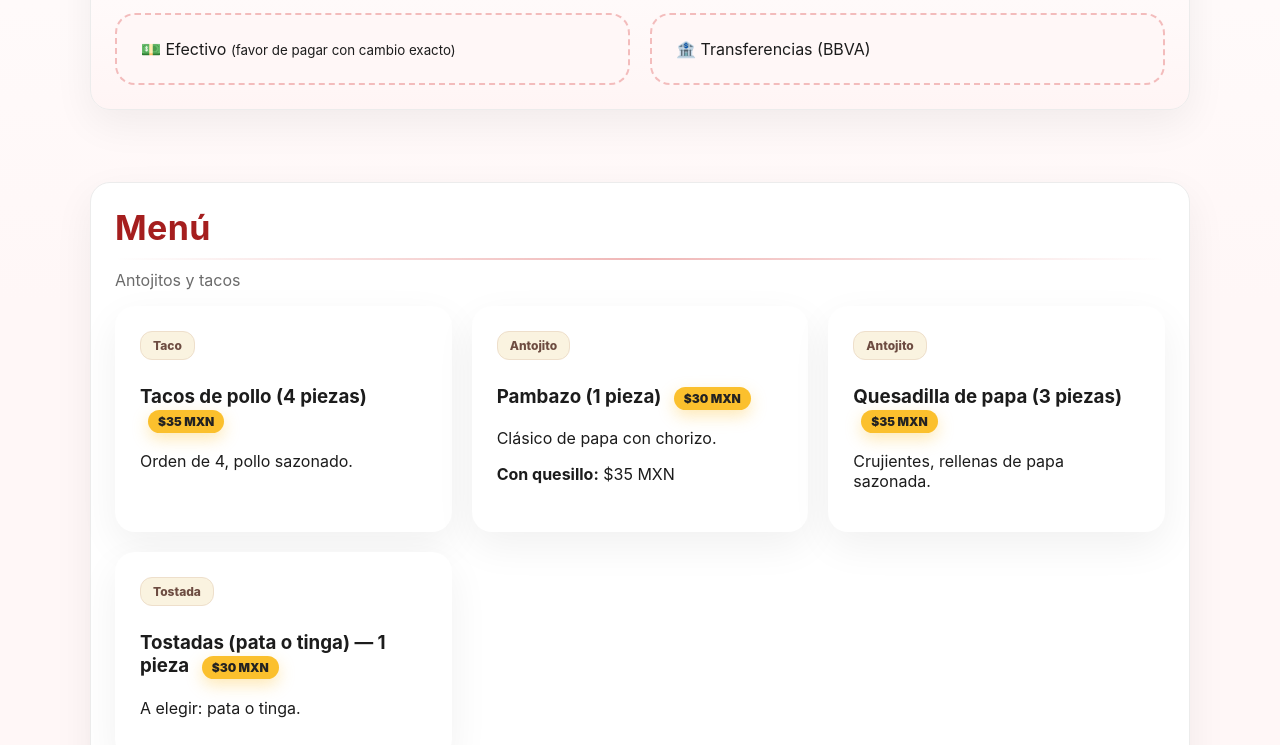
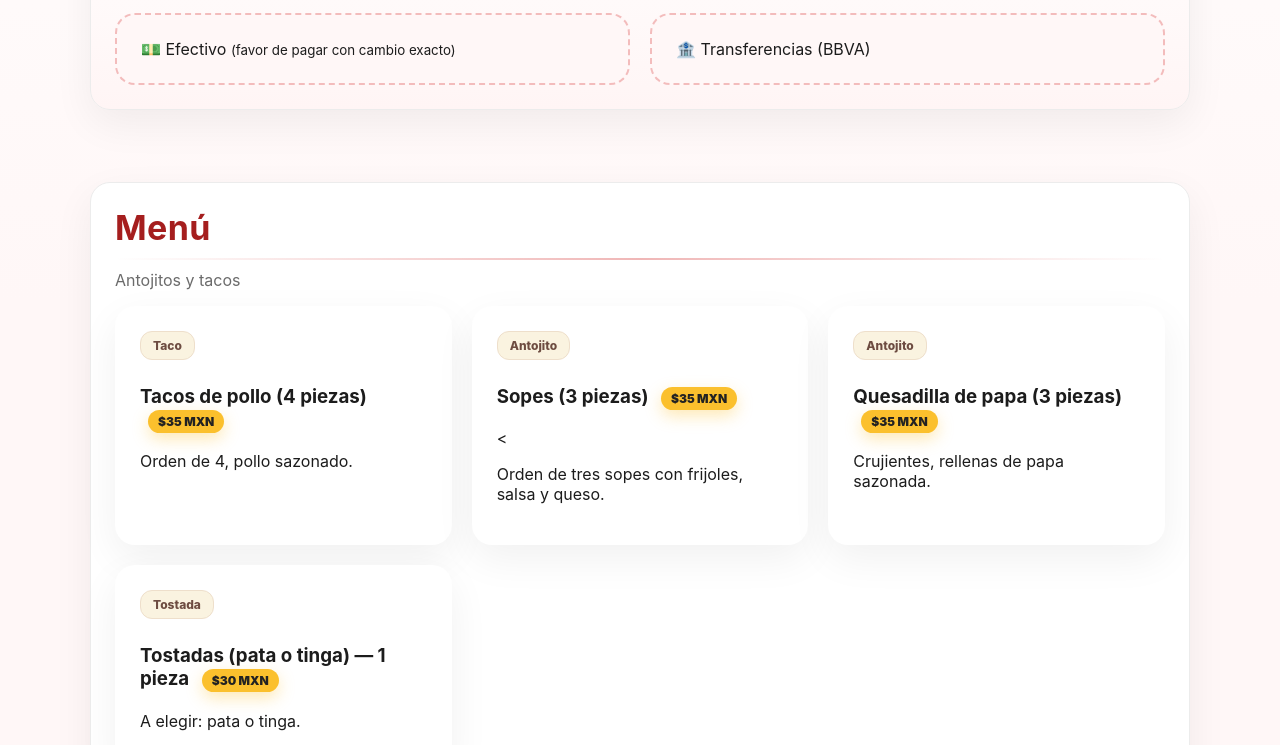
Before and after one commit to riveraindustryy/Casa-faby, a plain HTML site: page index.html in a window 1280 px wide. Shown: the part 498-1243 px from the top of the page. Drawn offline with Linux system fonts and the light colour scheme.

Commit message:
Cambiar Pambazo por Sopes (3 piezas) a $35 MXN

```diff
--- a/index.html
+++ b/index.html
@@ -119,10 +119,9 @@
             <p>Orden de 4, pollo sazonado.</p>
           </article>
           <article class="card item">
-            <span class="tag">Antojito</span>
-            <h3>Pambazo (1 pieza) <span class="price">$30 MXN</span></h3>
-            <p>Clásico de papa con chorizo.</p>
-            <p><strong>Con quesillo:</strong> $35 MXN</p>
+                <span class="tag">Antojito</span>
+    <h3>Sopes (3 piezas) <span class="price">$35 MXN</span></h3>
+    <    <p>Orden de tres sopes con frijoles, salsa y queso.</p>
           </article>
           <article class="card item">
             <span class="tag">Antojito</span>
```
